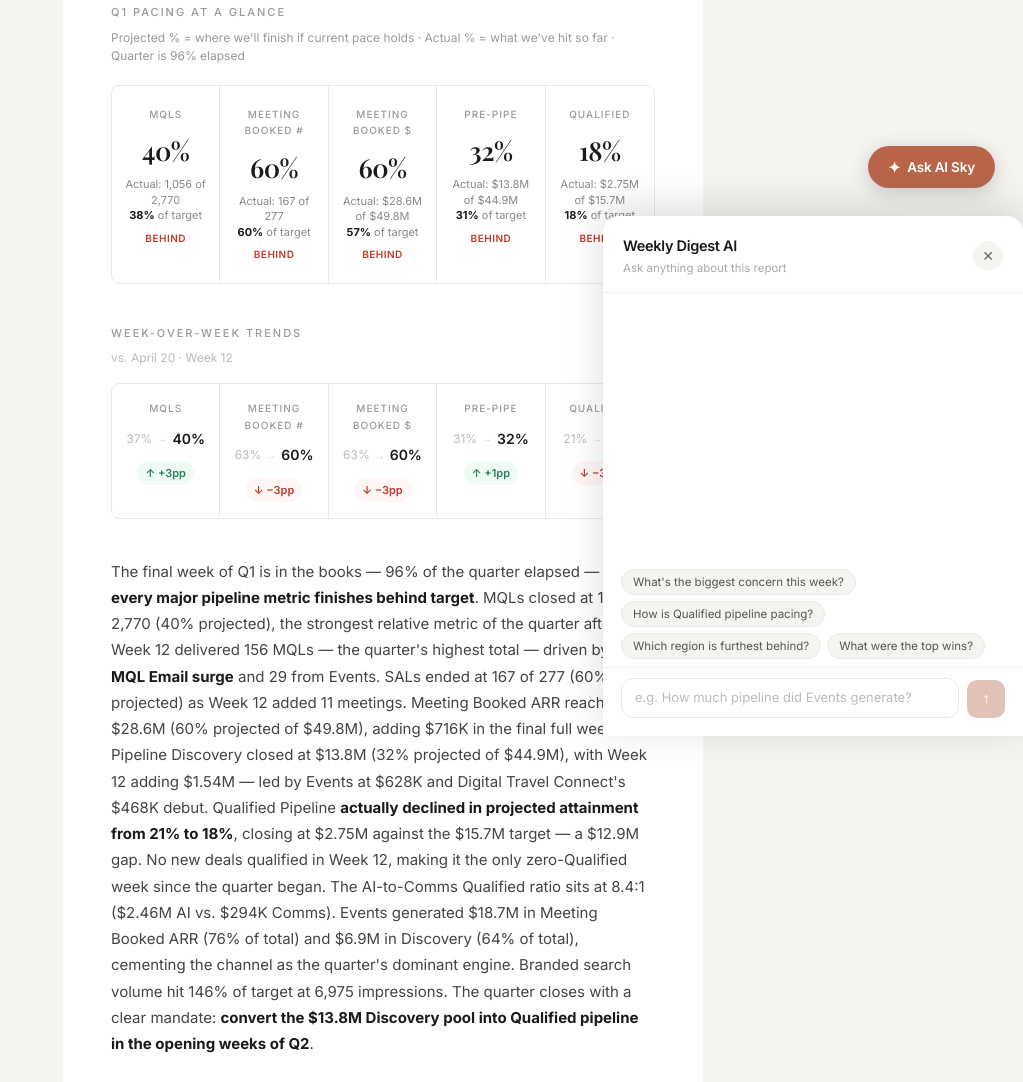
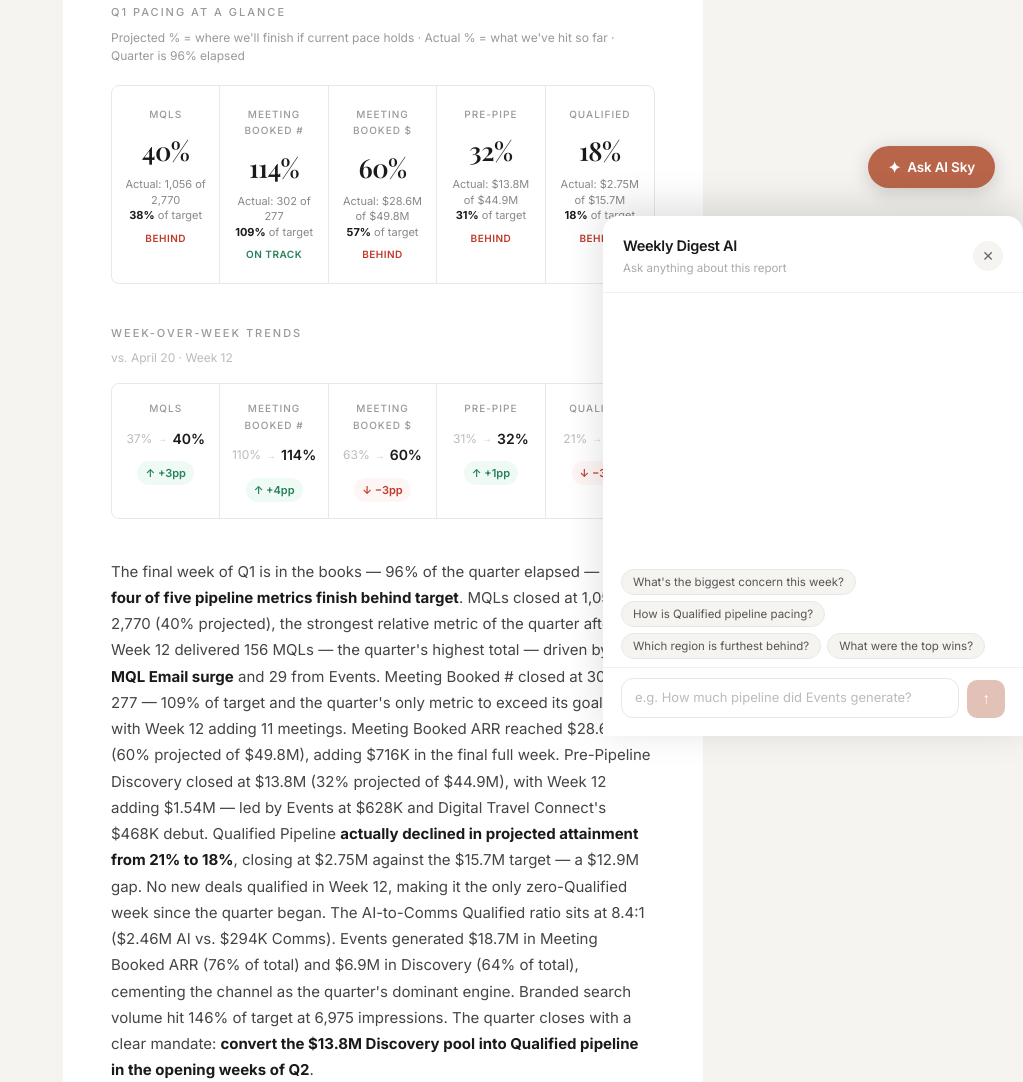
Before and after one commit to Skylar-Ruiz/weeky-pipeline-digest, a website: page Weekly_Dashboard_Digest_-_Apr_27__2026.html in a window 1280 px wide. Shown: the part 584-1666 px from the top of the page, without its empty margins (257-1280 px from the left). Drawn offline with nearby package versions, Linux system fonts and the light colour scheme; a web font is replaced by a local one.

Commit message:
Fix Meeting Booked # to use correct data: 302/277 (109%), projected 114%

```diff
--- a/Weekly_Dashboard_Digest_-_Apr_27__2026.html
+++ b/Weekly_Dashboard_Digest_-_Apr_27__2026.html
@@ -488,9 +488,9 @@
         </div>
         <div class="pace-cell">
           <div class="pace-metric-name">Meeting Booked #</div>
-          <div class="pace-number">60%</div>
-          <div class="pace-actual">Actual: 167 of 277<br><strong>60%</strong> of target</div>
-          <div class="pace-status behind">Behind</div>
+          <div class="pace-number">114%</div>
+          <div class="pace-actual">Actual: 302 of 277<br><strong>109%</strong> of target</div>
+          <div class="pace-status on-track">On Track</div>
         </div>
         <div class="pace-cell">
           <div class="pace-metric-name">Meeting Booked $</div>
@@ -530,11 +530,11 @@
         <div class="trend-cell">
           <div class="trend-metric-name">Meeting Booked #</div>
           <div class="trend-values">
-            <span class="trend-prev">63%</span>
+            <span class="trend-prev">110%</span>
             <span class="trend-arrow-right">→</span>
-            <span class="trend-curr">60%</span>
+            <span class="trend-curr">114%</span>
           </div>
-          <span class="trend-delta down">↓ −3pp</span>
+          <span class="trend-delta up">↑ +4pp</span>
         </div>
         <div class="trend-cell">
           <div class="trend-metric-name">Meeting Booked $</div>
@@ -568,7 +568,7 @@
 
     <!-- EXECUTIVE SUMMARY -->
     <p class="exec-summary">
-      The final week of Q1 is in the books — 96% of the quarter elapsed — and <strong>every major pipeline metric finishes behind target</strong>. MQLs closed at 1,056 of 2,770 (40% projected), the strongest relative metric of the quarter after Week 12 delivered 156 MQLs — the quarter's highest total — driven by a <strong>30-MQL Email surge</strong> and 29 from Events. SALs ended at 167 of 277 (60% projected) as Week 12 added 11 meetings. Meeting Booked ARR reached $28.6M (60% projected of $49.8M), adding $716K in the final full week. Pre-Pipeline Discovery closed at $13.8M (32% projected of $44.9M), with Week 12 adding $1.54M — led by Events at $628K and Digital Travel Connect's $468K debut. Qualified Pipeline <strong>actually declined in projected attainment from 21% to 18%</strong>, closing at $2.75M against the $15.7M target — a $12.9M gap. No new deals qualified in Week 12, making it the only zero-Qualified week since the quarter began. The AI-to-Comms Qualified ratio sits at 8.4:1 ($2.46M AI vs. $294K Comms). Events generated $18.7M in Meeting Booked ARR (76% of total) and $6.9M in Discovery (64% of total), cementing the channel as the quarter's dominant engine. Branded search volume hit 146% of target at 6,975 impressions. The quarter closes with a clear mandate: <strong>convert the $13.8M Discovery pool into Qualified pipeline in the opening weeks of Q2</strong>.
+      The final week of Q1 is in the books — 96% of the quarter elapsed — and <strong>four of five pipeline metrics finish behind target</strong>. MQLs closed at 1,056 of 2,770 (40% projected), the strongest relative metric of the quarter after Week 12 delivered 156 MQLs — the quarter's highest total — driven by a <strong>30-MQL Email surge</strong> and 29 from Events. Meeting Booked # closed at 302 of 277 — 109% of target and the quarter's only metric to exceed its goal — with Week 12 adding 11 meetings. Meeting Booked ARR reached $28.6M (60% projected of $49.8M), adding $716K in the final full week. Pre-Pipeline Discovery closed at $13.8M (32% projected of $44.9M), with Week 12 adding $1.54M — led by Events at $628K and Digital Travel Connect's $468K debut. Qualified Pipeline <strong>actually declined in projected attainment from 21% to 18%</strong>, closing at $2.75M against the $15.7M target — a $12.9M gap. No new deals qualified in Week 12, making it the only zero-Qualified week since the quarter began. The AI-to-Comms Qualified ratio sits at 8.4:1 ($2.46M AI vs. $294K Comms). Events generated $18.7M in Meeting Booked ARR (76% of total) and $6.9M in Discovery (64% of total), cementing the channel as the quarter's dominant engine. Branded search volume hit 146% of target at 6,975 impressions. The quarter closes with a clear mandate: <strong>convert the $13.8M Discovery pool into Qualified pipeline in the opening weeks of Q2</strong>.
     </p>
 
     <div class="divider"></div>
@@ -635,8 +635,8 @@
       </div>
 
       <div class="insight-card concern">
-        <div class="card-title">Meeting Booked # and Meeting Booked $ projections continue declining</div>
-        <div class="big-number red">Mtg Booked #: 60% ↓3pp · Mtg Booked $: 60% ↓3pp</div>
+        <div class="card-title">Meeting Booked # exceeded target; Meeting Booked $ remains behind</div>
+        <div class="big-number">Mtg Booked #: 114% ↑4pp · Mtg Booked $: 60% ↓3pp</div>
         <div>Both metrics dropped 3 percentage points WoW. SALs closed at 167 of 277 (60% projected), with Week 12 adding only 11 acceptances. Meeting Booked ARR finished at $28.6M of $49.8M (60% projected), with Week 12 contributing just $716K against the $3.45M weekly target. AMER leads at $19.9M (64% of $32.4M target), but APAC ($3.6M, 30%) and EMEA ($3.6M, 75%) diverge sharply in efficiency.</div>
       </div>
 
@@ -725,7 +725,7 @@
       </table>
 
       <p style="font-size: 13px; color: #666; margin-top: 16px; line-height: 1.7;">
-        <strong style="color:#1a1a1a;">Key takeaway:</strong> Week 12 delivered the quarter's best MQL week at 156 — up 24% from the prior record of 126 — driven by a 30-MQL Email surge and 29 from Events, suggesting late-quarter nurture campaigns and event follow-ups are bearing fruit at the top of funnel. However, everything below MQLs decelerated. Meeting Booked ARR was cut in half to $716K, SALs dropped to 11, and — most critically — zero deals qualified, making it the first and only blank Qualified week of Q1. Pre-Pipeline Discovery was the lone mid-funnel bright spot, adding $1.54M (up 16% WoW) with new events like Digital Travel Connect ($468K) and APAC KO Roundtable ($80K) contributing fresh pipeline. The divergence between top-of-funnel momentum and mid-to-bottom-funnel stagnation is now the defining pattern of Q1. The 1,056 MQLs and $13.8M in Discovery represent a meaningful Q2 entrance pool, but converting it will require fundamentally faster qualification velocity and improved SDR/AE follow-up cadences. Q1 closes with all five metrics behind target — the strategic focus must now shift entirely to Q2 acceleration.
+        <strong style="color:#1a1a1a;">Key takeaway:</strong> Week 12 delivered the quarter's best MQL week at 156 — up 24% from the prior record of 126 — driven by a 30-MQL Email surge and 29 from Events, suggesting late-quarter nurture campaigns and event follow-ups are bearing fruit at the top of funnel. However, everything below MQLs decelerated. Meeting Booked ARR was cut in half to $716K, Meeting Booked # added only 11 new meetings (down from 18), and — most critically — zero deals qualified, making it the first and only blank Qualified week of Q1. Pre-Pipeline Discovery was the lone mid-funnel bright spot, adding $1.54M (up 16% WoW) with new events like Digital Travel Connect ($468K) and APAC KO Roundtable ($80K) contributing fresh pipeline. The divergence between top-of-funnel momentum and mid-to-bottom-funnel stagnation is now the defining pattern of Q1. The 1,056 MQLs and $13.8M in Discovery represent a meaningful Q2 entrance pool, but converting it will require fundamentally faster qualification velocity and improved SDR/AE follow-up cadences. Q1 closes with all five metrics behind target — the strategic focus must now shift entirely to Q2 acceleration.
       </p>
     </div>
 
```
